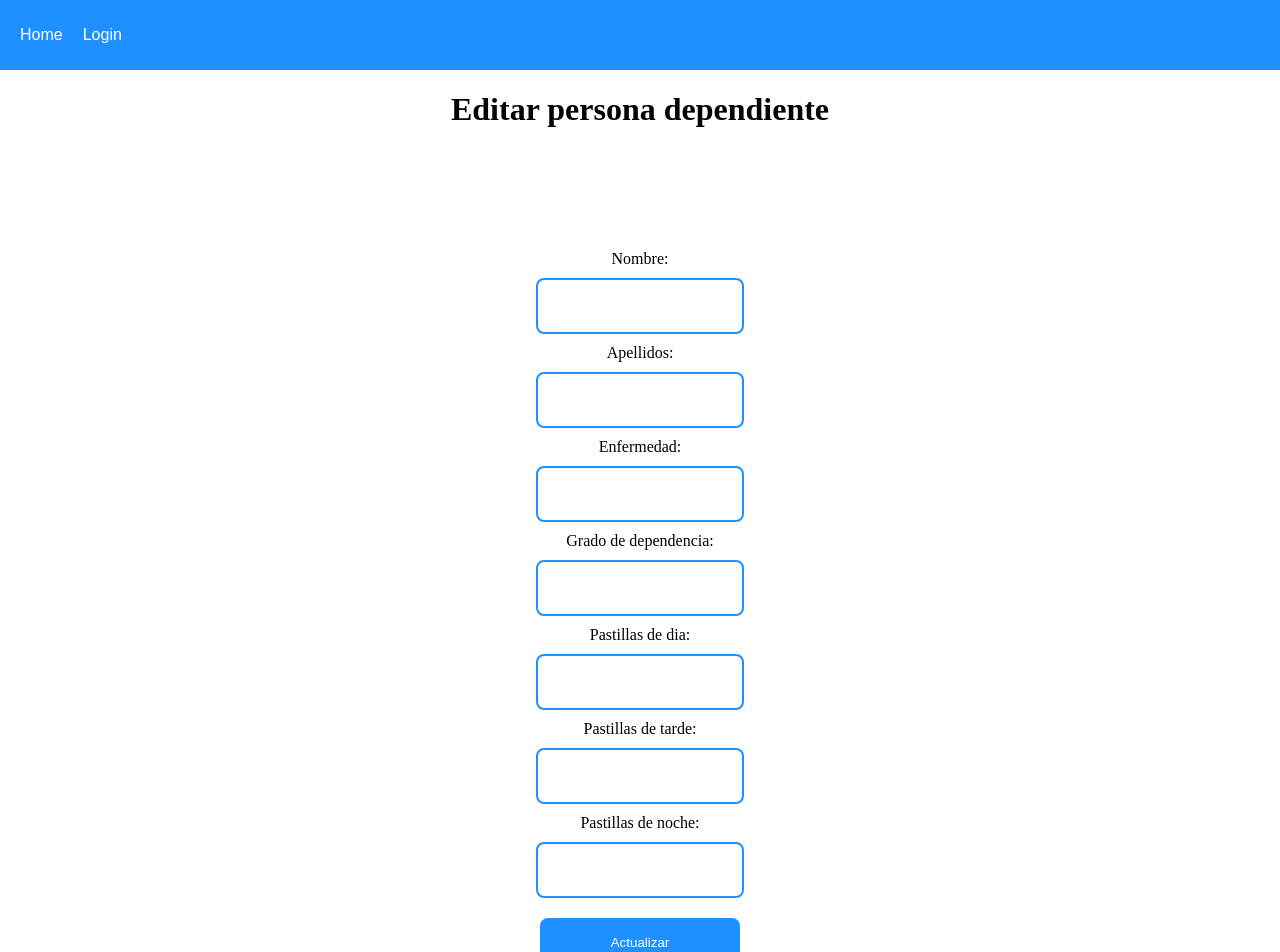
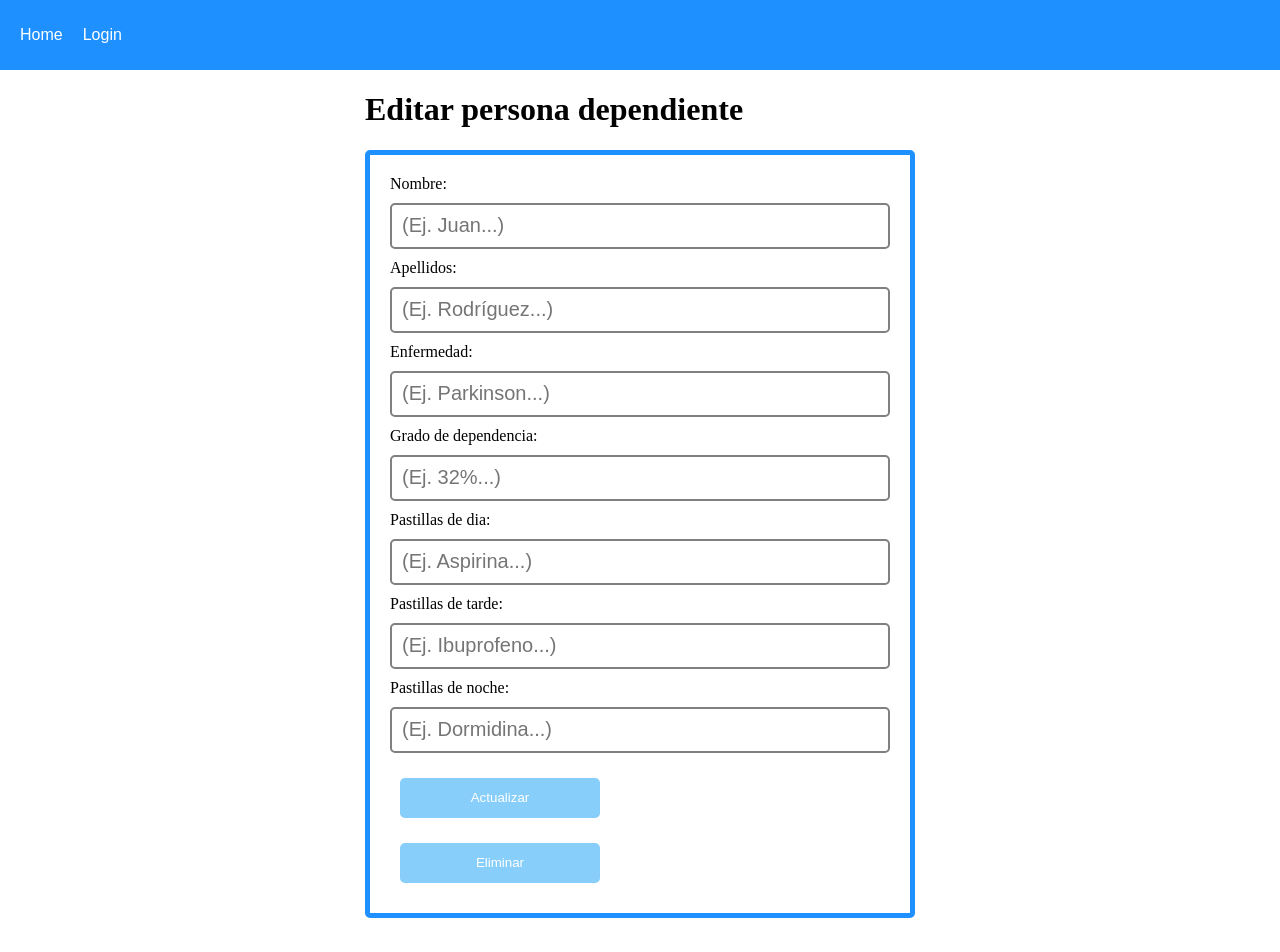
Before and after one commit to manrubben/TFG, a React (Create React App) app in the folder client/: page /personaDependiente/1/edit in a window 1280 px wide. Shown: the top 952 px of the page. After the commit the page ends 918 px from the top, so only its background shows below. Built offline with nearby package versions, Linux system fonts and the light colour scheme; no server answers.

Commit message:
Form validation added with formik to EditPersonaDependiente form.

```diff
--- a/client/src/pages/EditPersonaDependiente.js
+++ b/client/src/pages/EditPersonaDependiente.js
@@ -1,6 +1,8 @@
 import {useEffect, useState} from "react";
 import axios from "axios";
 import {useNavigate, useParams} from "react-router-dom";
+import * as Yup from "yup";
+import {ErrorMessage, Field, Form, Formik} from "formik";
 
 
 function EditPersonaDependiente() {
@@ -17,33 +19,27 @@ function EditPersonaDependiente() {
             });
     }, [])
 
-    const [personaNombre, setPersonaNombre] = useState(personaDependiente.nombre);
-    const [personaApellidos, setPersonaApellidos] = useState(personaDependiente.apellidos);
-    const [personaEnfermedad, setPersonaEnfermedad] = useState(personaDependiente.enfermedad);
-    const [personaGradoDeDependencia, setPersonaGradoDeDependencia] = useState(personaDependiente.gradoDeDependencia);
-    const [personaPastillasDia, setPersonaPastillasDia] = useState(personaDependiente.pastillasDia);
-    const [personaPastillasTarde, setPersonaPastillasTarde] = useState(personaDependiente.pastillasTarde);
-    const [personaPastillasNoche, setPersonaPastillasNoche] = useState(personaDependiente.pastillasNoche);
+    const initialValues = {
+        nombre: personaDependiente.nombre,
+        apellidos: personaDependiente.apellidos,
+        enfermedad: personaDependiente.enfermedad,
+        gradoDeDependencia: personaDependiente.gradoDeDependencia,
+        pastillasDia: personaDependiente.pastillasDia,
+        pastillasTarde: personaDependiente.pastillasTarde,
+        pastillasNoche: personaDependiente.pastillasNoche
+    };
 
-    const editPersonaDependiente = () => {
-        const data = {
-            nombre: personaNombre,
-            apellidos: personaApellidos,
-            enfermedad: personaEnfermedad,
-            gradoDeDependencia: personaGradoDeDependencia,
-            pastillasDia: personaPastillasDia,
-            pastillasTarde: personaPastillasTarde,
-            pastillasNoche: personaPastillasNoche,
-        }
+    const validationSchema = Yup.object().shape({
+        nombre: Yup.string().required("Debes introducir un nombre"),
+        apellidos: Yup.string().required("Debes introducir los apellidos"),
+        enfermedad: Yup.string().required("Debes introducir la enfermedad"),
+    });
 
+    const editPersonaDependiente = (data) => {
         axios.put(`http://localhost:3001/personasDependientes/edit/${id}`, data,
             {headers: {accessToken: localStorage.getItem("accessToken"),}})
             .then((response) => {
-                if (response.data.error) {
-                    console.log(response.data.error);
-                } else {
                     navigate(`/personaDependiente/${id}`)
-                }
             })
     }
 
@@ -63,73 +59,80 @@ function EditPersonaDependiente() {
         <div>
             <h1>Editar persona dependiente</h1>
 
-            <div className="loginContainer">
-                <label>Nombre:</label>
-                <input type="text"
+            <Formik
+                enableReinitialize={true}
+                initialValues={initialValues}
+                onSubmit={editPersonaDependiente}
+                validationSchema={validationSchema}
+            >
+                <Form className="formContainer">
+                    <label>Nombre: </label>
+                    <ErrorMessage name="nombre" component="span" />
+                    <Field
+                        autoComplete="off"
+                        id="inputCreatePost"
                         name="nombre"
-                       defaultValue={personaDependiente.nombre}
-                       onChange={(event) => {
-                           setPersonaNombre(event.target.value);
-                       }}
+                        placeholder="(Ej. Juan...)"
                     />
 
-                <label>Apellidos:</label>
-                <input type="text"
+                    <label>Apellidos: </label>
+                    <ErrorMessage name="apellidos" component="span" />
+                    <Field
+                        autoComplete="off"
+                        id="inputCreatePost"
                         name="apellidos"
-                       defaultValue={personaDependiente.apellidos}
-                       onChange={(event) => {
-                           setPersonaApellidos(event.target.value);
-                       }}
+                        placeholder="(Ej. Rodríguez...)"
                     />
 
-                <label>Enfermedad:</label>
-                <input type="text"
+                    <label>Enfermedad: </label>
+                    <ErrorMessage name="enfermedad" component="span" />
+                    <Field
+                        autoComplete="off"
+                        id="inputCreatePost"
                         name="enfermedad"
-                       defaultValue={personaDependiente.enfermedad}
-                       onChange={(event) => {
-                           setPersonaEnfermedad(event.target.value);
-                       }}
+                        placeholder="(Ej. Parkinson...)"
                     />
 
-                <label>Grado de dependencia:</label>
-                <input type="text"
+                    <label>Grado de dependencia: </label>
+                    <ErrorMessage name="gradoDeDependencia" component="span" />
+                    <Field
+                        autoComplete="off"
+                        id="inputCreatePost"
                         name="gradoDeDependencia"
-                       defaultValue={personaDependiente.gradoDeDependencia}
-                       onChange={(event) => {
-                           setPersonaGradoDeDependencia(event.target.value);
-                       }}
+                        placeholder="(Ej. 32%...)"
                     />
 
-                <label>Pastillas de dia:</label>
-                <input type="text"
+                    <label>Pastillas de dia: </label>
+                    <ErrorMessage name="pastillasDia" component="span" />
+                    <Field
+                        autoComplete="off"
+                        id="inputCreatePost"
                         name="pastillasDia"
-                       defaultValue={personaDependiente.pastillasDia}
-                       onChange={(event) => {
-                           setPersonaPastillasDia(event.target.value);
-                       }}
+                        placeholder="(Ej. Aspirina...)"
                     />
 
-                <label>Pastillas de tarde:</label>
-                <input type="text"
+                    <label>Pastillas de tarde: </label>
+                    <ErrorMessage name="pastillasTarde" component="span" />
+                    <Field
+                        autoComplete="off"
+                        id="inputCreatePost"
                         name="pastillasTarde"
-                       defaultValue={personaDependiente.pastillasTarde}
-                       onChange={(event) => {
-                           setPersonaPastillasTarde(event.target.value);
-                       }}
+                        placeholder="(Ej. Ibuprofeno...)"
                     />
 
-                <label>Pastillas de noche:</label>
-                <input type="text"
+                    <label>Pastillas de noche: </label>
+                    <ErrorMessage name="pastillasNoche" component="span" />
+                    <Field
+                        autoComplete="off"
+                        id="inputCreatePost"
                         name="pastillasNoche"
-                       defaultValue={personaDependiente.pastillasNoche}
-                       onChange={(event) => {
-                           setPersonaPastillasNoche(event.target.value);
-                       }}
+                        placeholder="(Ej. Dormidina...)"
                     />
 
-                <button onClick={editPersonaDependiente}>Actualizar</button>
+                    <button type="submit">Actualizar</button>
                     <button onClick={deletePersonaDependiente}>Eliminar</button>
-            </div>
+                </Form>
+            </Formik>
         </div>
     )
 }
```
Lines whose indentation alone changed are shown as unchanged.
